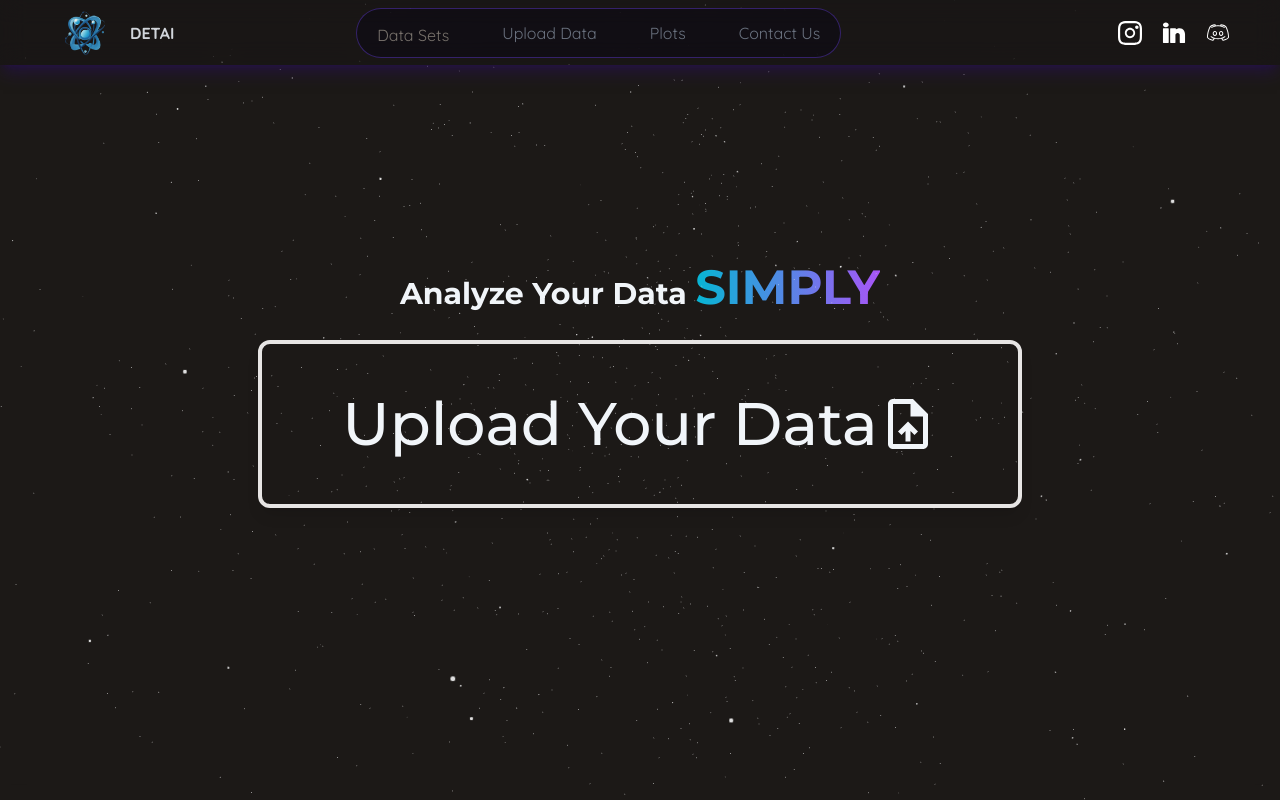
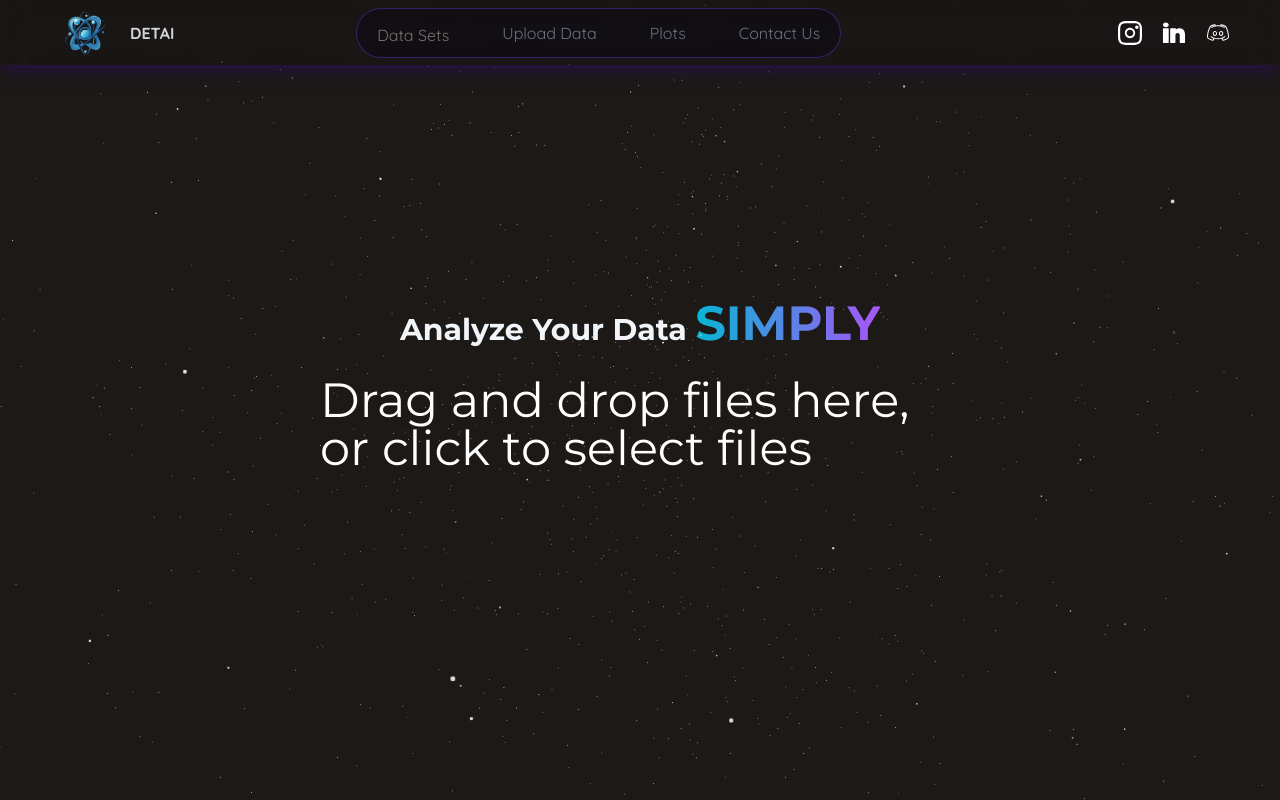
Before and after one commit to ShinyPantss/no_code_analysis, a Next.js app: page /uploadData in a window 1280 px wide. Shown: the top 800 px of the page. Built offline with nearby package versions, Linux system fonts and the light colour scheme; a web font is replaced by a local one.

Commit message:
added upload data , drag and drop

```diff
--- /dev/null
+++ b/actions/uploadData-func.ts
@@ -0,0 +1,21 @@
+import { supabase } from "@/lib/initSupabase";
+
+export const handleClick = async (selectedFile: File) => {
+  try {
+    if (selectedFile) {
+      const { data, error } = await supabase.storage
+        .from("fileBucket")
+        .upload(`/${selectedFile.name}`, selectedFile);
+
+      if (error) {
+        console.error("Error uploading file:", error.message);
+      } else {
+        console.log("File uploaded successfully:", data);
+      }
+    }
+    return true;
+  } catch (error) {
+    console.error("An error occurred during file upload:", error);
+    return false;
+  }
+};
--- a/app/(home)/uploadData/page.tsx
+++ b/app/(home)/uploadData/page.tsx
@@ -1,22 +1,18 @@
-import { Button } from "@/components/ui/button";
 import React from "react";
-import { MdOutlineUploadFile } from "react-icons/md";
+import UploadDataButton from "@/components/uploadData-btn";
+import { MyDropzone } from "@/components/uploadData-deneme";
+import { handleClick } from "@/actions/uploadData-func";
 
 const UploadData = () => {
-
-
   return (
-    <div className="h-full w-full  flex flex-col justify-center items-center bg-transparent gap-7 z-[-30] mt-[-80px]">
+    <div className="h-full w-full flex flex-col justify-center items-center bg-transparent gap-7 z-[-30] mt-[-80px]">
       <p className="text-3xl text-slate-100 font-bold">
         Analyze Your Data{" "}
         <span className="text-5xl text-transparent bg-clip-text bg-gradient-to-l from-purple-500 to-cyan-500">
           SIMPLY
         </span>
       </p>
-      <Button className="bg-transparent border-4 shadow-lg border-stone-200 hover:bg-cyan-500 hover:text-white rounded-xl hover:border-stone-200 transition-all  duration-150 text-6xl text-slate-100 p-20 z-10">
-        Upload Your Data
-        <MdOutlineUploadFile />
-      </Button>
+      <UploadDataButton />
     </div>
   );
 };
--- /dev/null
+++ b/app/api/uploadData/route.ts
@@ -0,0 +1,27 @@
+import { supabase } from "@/lib/initSupabase";
+import type { NextApiRequest, NextApiResponse } from "next";
+import { NextRequest, NextResponse } from "next/server";
+
+export async function POST(req: Request, res: NextApiResponse) {
+  try {
+    const pata = await req.formData();
+
+    const file: File | null = pata.get("file") as unknown as File;
+    console.log(file, "asdasd");
+
+    if (!file) {
+      return NextResponse.json({ success: false });
+    }
+
+    const bytes = await file.arrayBuffer();
+    const buffer = Buffer.from(bytes);
+    const { data, error } = await supabase.storage
+      .from("fileBucket")
+      .upload(`${file.name}`, file);
+
+    return NextResponse.json("selam");
+  } catch (error) {
+    console.log("basaramadik");
+    return NextResponse.json("sa");
+  }
+}
--- a/components/detailed-input-form.tsx
+++ b/components/detailed-input-form.tsx
@@ -26,8 +26,6 @@ const DetailedPlotForm = ({ plotType }: { plotType: string }) => {
   const [plotImg, setPlotImg] = useState<string | undefined>();
   const dispatch = useDispatch();
 
-
-
   useEffect(() => {
     const fetchPlotInfos = async () => {
       try {
@@ -47,26 +45,17 @@ const DetailedPlotForm = ({ plotType }: { plotType: string }) => {
     fetchPlotInfos();
   }, [plotType]);
 
-
-
   useEffect(() => {
-    if (plotSettings ) {
-      console.log("calistims")
+    if (plotSettings) {
       plotSettings.forEach((plotSetting) => {
         if (plotSetting.imageUrl) {
           setPlotImg(plotSetting.imageUrl);
         }
-
-        console.log(plotSetting.imageUrl);
       });
-
     }
-    console.log("calistim2")
 
     dispatch(setImgUrl(plotImg || ""));
   }, [plotSettings, plotImg, dispatch]);
-
-
 
   const form = useForm<z.infer<typeof formSchema>>({
     resolver: zodResolver(formSchema),
--- /dev/null
+++ b/components/uploadData-btn.tsx
@@ -0,0 +1,94 @@
+"use client";
+import React, { MouseEventHandler, useCallback, useState } from "react";
+import { Button } from "./ui/button";
+import { useDropzone } from "react-dropzone";
+import { supabase } from "@/lib/initSupabase";
+const UploadDataButton = () => {
+  const [selectedFile, setSelectedFile] = useState<File | null>(null);
+
+  const onDrop = useCallback((acceptedFiles: File[]) => {
+    setSelectedFile(acceptedFiles[0]);
+  }, []);
+
+  const handleClick = async (e: React.FormEvent<HTMLFormElement>) => {
+    e.preventDefault();
+    if (!selectedFile) {
+      return;
+    }
+    const data = new FormData();
+    data.append("file", selectedFile);
+    if (selectedFile) {
+      const response = fetch("/api/uploadData", {
+        method: "POST",
+        body: data,
+      });
+    }
+    // if (selectedFile) {
+    //   const { data, error } = await supabase.storage
+    //     .from("fileBucket")
+    //     .upload(`/${selectedFile.name}`, selectedFile);
+
+    //   if (error) {
+    //     console.error("Error uploading file:", error.message);
+    //   } else {
+    //     console.log("File uploaded successfully:", data);
+    //     setSelectedFile(null); // Clear selected file after upload
+    //   }
+    // }
+  };
+
+  // const handleClick: MouseEventHandler<HTMLButtonElement> = async (
+  //   e: React.SyntheticEvent
+  // ) => {
+  //   e.preventDefault();
+  //   if (selectedFile) {
+  //     const formData = new FormData();
+
+  //     try {
+  //       const response = await fetch("/api/uploadData", {
+  //         method: "POST",
+  //         body: formData,
+  //       });
+  //       // Handle response from the server
+  //     } catch (error) {
+  //       console.error("Error uploading file:", error);
+  //     }
+  //   }
+  // };
+  const { getRootProps, getInputProps } = useDropzone({ onDrop });
+
+  return (
+    <form
+      className="w-1/2 flex flex-col justify-center items-center bg-transparent gap-7 z-50 mt-[-80x]"
+      onSubmit={handleClick}
+    >
+      <div className="flex text-5xl">
+        <div {...getRootProps()} className="dropzone">
+          <input
+            {...getInputProps()}
+            onChange={(e) => setSelectedFile(e.target.files?.[0] || null)}
+          />
+          {selectedFile ? (
+            <p className="text-white">Selected file: {selectedFile.name}</p>
+          ) : (
+            <p className="text-white">
+              {" "}
+              Drag and drop files here, or click to select files
+            </p>
+          )}
+        </div>
+      </div>
+
+      {selectedFile && (
+        <Button
+          className="bg-transparent border-4 shadow-lg border-stone-200 hover:bg-cyan-500 hover:text-white rounded-xl hover:border-stone-200 transition-all duration-150 text-6xl text-slate-100 p-20 z-10"
+          disabled={!selectedFile}
+        >
+          Upload And Analyze
+        </Button>
+      )}
+    </form>
+  );
+};
+
+export default UploadDataButton;
--- a/lib/generateFormSchema.ts
+++ b/lib/generateFormSchema.ts
@@ -3,7 +3,7 @@ export const formSchema = z.object({
     title: z.string().optional(),
     lineWidth: z.coerce.number().optional(),
     Width: z.coerce.number().optional(),
-    xLabel: z.string().optional(),
+    xLabel: z.string().max(50).optional(),
     yLabel: z.string().optional(),
     grid: z.boolean().optional(),
     color: z.string().optional(),
```
Also changed, not shown: package.json (+7 -0 lines), 1 other file (tests, documents, lock files or other folders).
